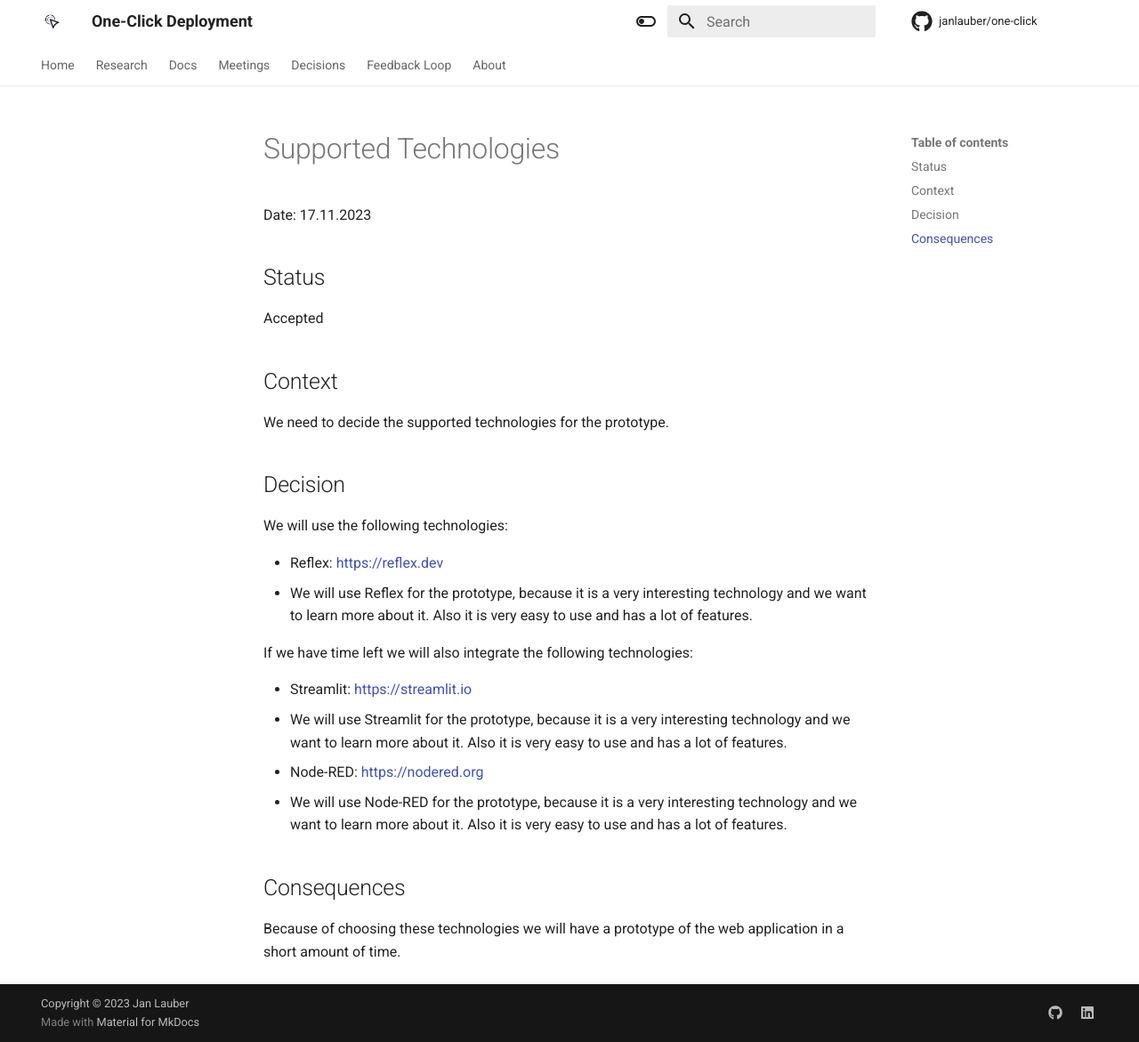
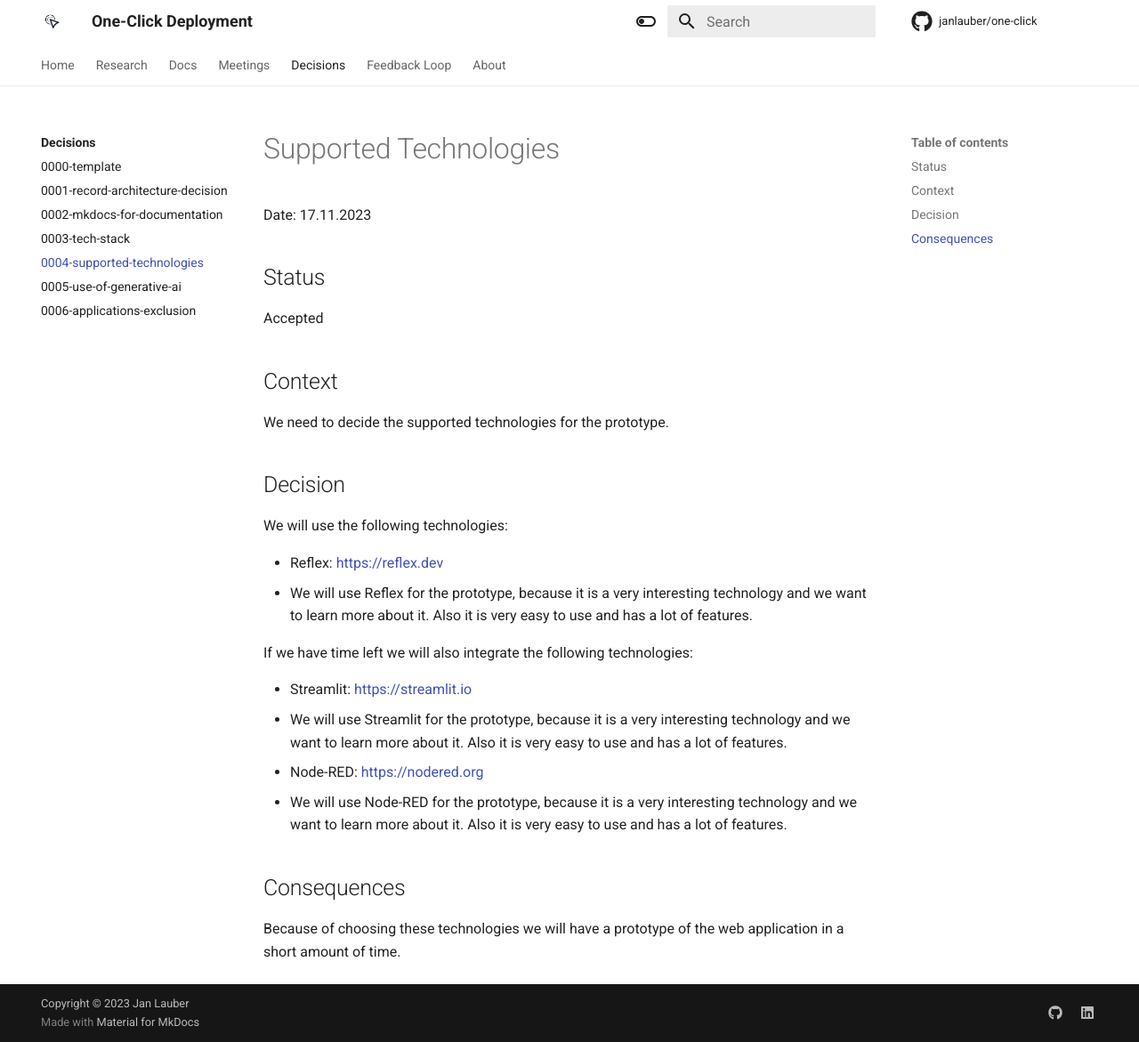
Before and after one commit to janlauber/one-click, an MkDocs documentation site: the page built from docs/decisions/0004-supported-technologies.md, in a window 1280 px wide and 1171 px high. Shown: the whole window at 89% size. Built offline with MkDocs 1.6.1 and Material for MkDocs 9.7.7, drawn with Linux system fonts in a browser that asks for light colours; comment, search, counter and statistics services are not loaded.

Commit message:
docs: fix nav
Signed-off-by: Jan Lauber <jan.lauber@protonmail.ch>

```diff
--- a/mkdocs.yaml
+++ b/mkdocs.yaml
@@ -40,6 +40,9 @@ nav:
     - 0001-record-architecture-decision: decisions/0001-record-architecture-decision.md
     - 0002-mkdocs-for-documentation: decisions/0002-mkdocs-for-documentation.md
     - 0003-tech-stack: decisions/0003-tech-stack.md
+    - 0004-supported-technologies: decisions/0004-supported-technologies.md
+    - 0005-use-of-generative-ai: decisions/0005-use-of-generative-ai.md
+    - 0006-applications-exclusion: decisions/0006-applications-exclusion.md
   - Feedback Loop:
     - feedback-loop/index.md
   - About:
```
Also changed, not shown: docs/decisions/0004-supported-technologies.md (renamed from docs/decisions/0004-supported-technologies copy.md).
